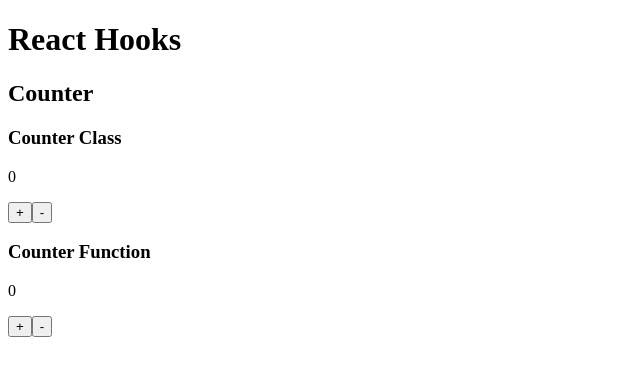
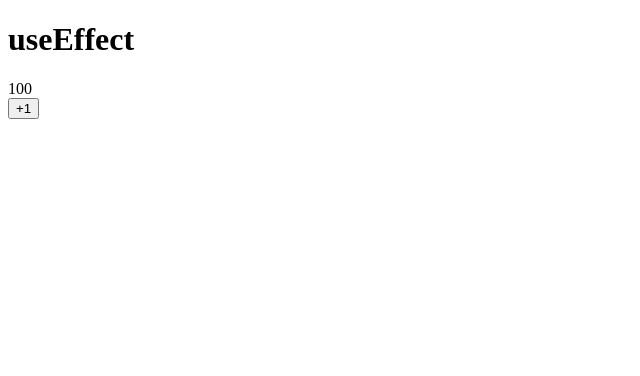
Before and after one commit to curder/react-demo, a React (Create React App) app in the folder 09-react-hooks/: page / in a window 1280 px wide. Shown: the top 376 px of the page, without its empty margins (0-640 px from the left). Built offline with nearby package versions, Linux system fonts and the light colour scheme.

Commit message:
feat: restructure project by moving App components to separate directories and updating README

```diff
--- a/09-react-hooks/src/App.jsx
+++ b/09-react-hooks/src/01-counter/App.jsx
@@ -1,4 +1,4 @@
-import Counter from "./01-counter/Counter";
+import Counter from "./Counter";
 
 function App() {
 
--- /dev/null
+++ b/09-react-hooks/src/02-useEffect/App.jsx
@@ -0,0 +1,21 @@
+import React, { memo, useState, useEffect } from 'react'
+
+const App = memo(() => {
+    const [count, setCount] = useState(100)
+
+    // 更新文档标题，当 count 变化时触发
+    useEffect(() => {
+        document.title = count
+    })
+
+    return (
+        <div>
+            <h1>useEffect</h1>
+
+            <div>{count}</div>
+            <button onClick={() => setCount(count + 1)}>+1</button>
+        </div>
+    )
+})
+
+export default App
--- a/09-react-hooks/src/index.js
+++ b/09-react-hooks/src/index.js
@@ -1,6 +1,6 @@
 import React from 'react';
 import ReactDOM from 'react-dom/client';
-import App from './App';
+import App from './02-useEffect/App';
 
 const root = ReactDOM.createRoot(document.getElementById('root'));
 root.render(
```
Also changed, not shown: 1 other file (tests, documents, lock files or other folders).
